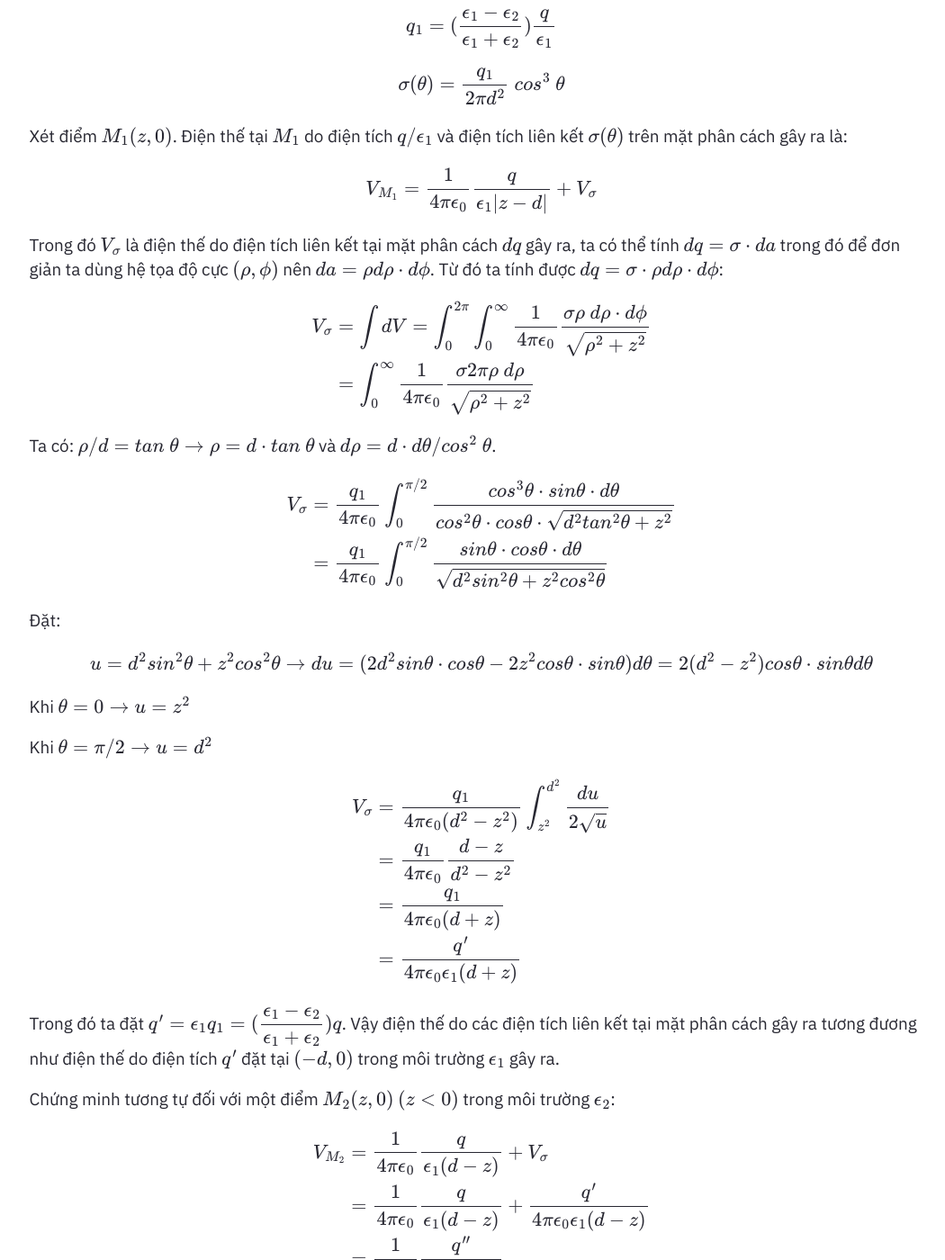
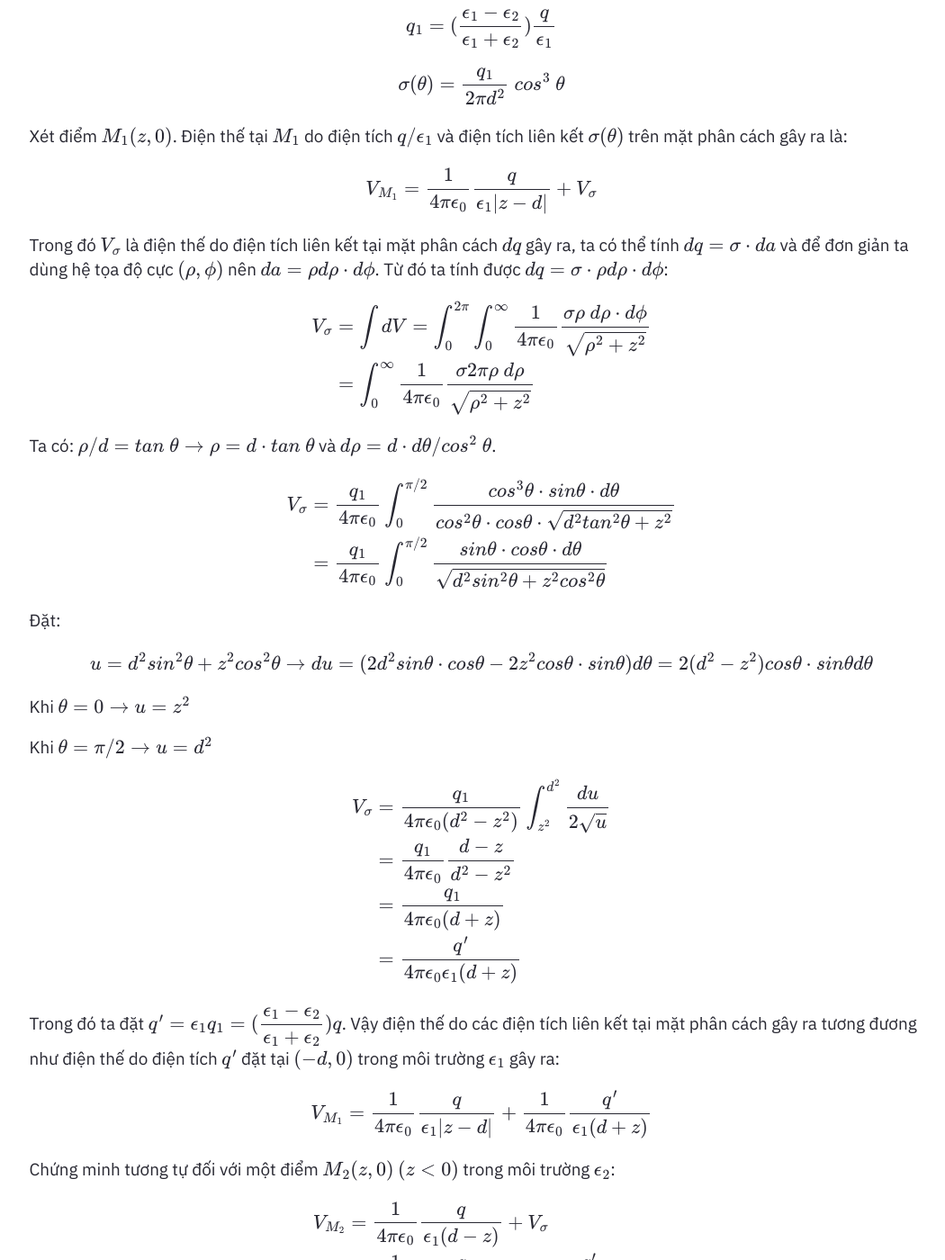
Before and after one commit to SilverTD/SilverTD.github.io, a Jekyll site: the page built from _posts/2024-3-31-Anh-dien-trong-moi-truong-dien-moi.md, in a window 1280 px wide and 1400 px high, scrolled down 4986 px. Shown: the whole window at 90% size, without its empty margins (105-1155 px from the left). Built offline with Jekyll 4.4.1, drawn with Linux system fonts in a browser that asks for light colours; formulas are drawn with MathJax 3.

Commit message:
Update 2024-3-31-Anh-dien-trong-moi-truong-dien-moi.md

```diff
--- a/_posts/2024-3-31-Anh-dien-trong-moi-truong-dien-moi.md
+++ b/_posts/2024-3-31-Anh-dien-trong-moi-truong-dien-moi.md
@@ -188,7 +188,7 @@ $$
 V_{M_1} = \frac{1}{4 \pi \epsilon_0} \frac{q}{\epsilon_1 | z - d|} + V_{\sigma}
 $$
 
-Trong đó $V_\sigma$ là điện thế do điện tích liên kết tại mặt phân cách $dq$ gây ra, ta có thể tính $dq = \sigma \cdot da$ trong đó để đơn giản ta dùng hệ tọa độ cực $(\rho, \phi)$ nên $da = \rho d\rho \cdot d \phi$. Từ đó ta tính được $dq = \sigma \cdot \rho d\rho \cdot d\phi$:
+Trong đó $V_\sigma$ là điện thế do điện tích liên kết tại mặt phân cách $dq$ gây ra, ta có thể tính $dq = \sigma \cdot da$ và để đơn giản ta dùng hệ tọa độ cực $(\rho, \phi)$ nên $da = \rho d\rho \cdot d \phi$. Từ đó ta tính được $dq = \sigma \cdot \rho d\rho \cdot d\phi$:
 
 $$
 \begin{equation*}
@@ -230,7 +230,11 @@ V_{\sigma} &= \frac{q_1}{4 \pi \epsilon_0 (d^2 - z^2)} \int^{d^2}_{z^2} \frac{du
 \end{align*}
 $$
 
-Trong đó ta đặt $q' = \epsilon_1q_1 = (\dfrac{\epsilon_1 - \epsilon_2}{\epsilon_1 + \epsilon_2})q$. Vậy điện thế do các điện tích liên kết tại mặt phân cách gây ra tương đương như điện thế do điện tích $q'$ đặt tại $(-d, 0)$ trong môi trường $\epsilon_1$ gây ra.
+Trong đó ta đặt $q' = \epsilon_1q_1 = (\dfrac{\epsilon_1 - \epsilon_2}{\epsilon_1 + \epsilon_2})q$. Vậy điện thế do các điện tích liên kết tại mặt phân cách gây ra tương đương như điện thế do điện tích $q'$ đặt tại $(-d, 0)$ trong môi trường $\epsilon_1$ gây ra:
+
+$$
+V_{M_1} = \frac{1}{4 \pi \epsilon_0} \frac{q}{\epsilon_1 | z - d|} + \frac{1}{4 \pi \epsilon_0} \frac{q'}{\epsilon_1 (d + z)}
+$$
 
 Chứng minh tương tự đối với một điểm $M_2(z, 0)$ $(z < 0)$ trong môi trường $\epsilon_2$:
 
```
